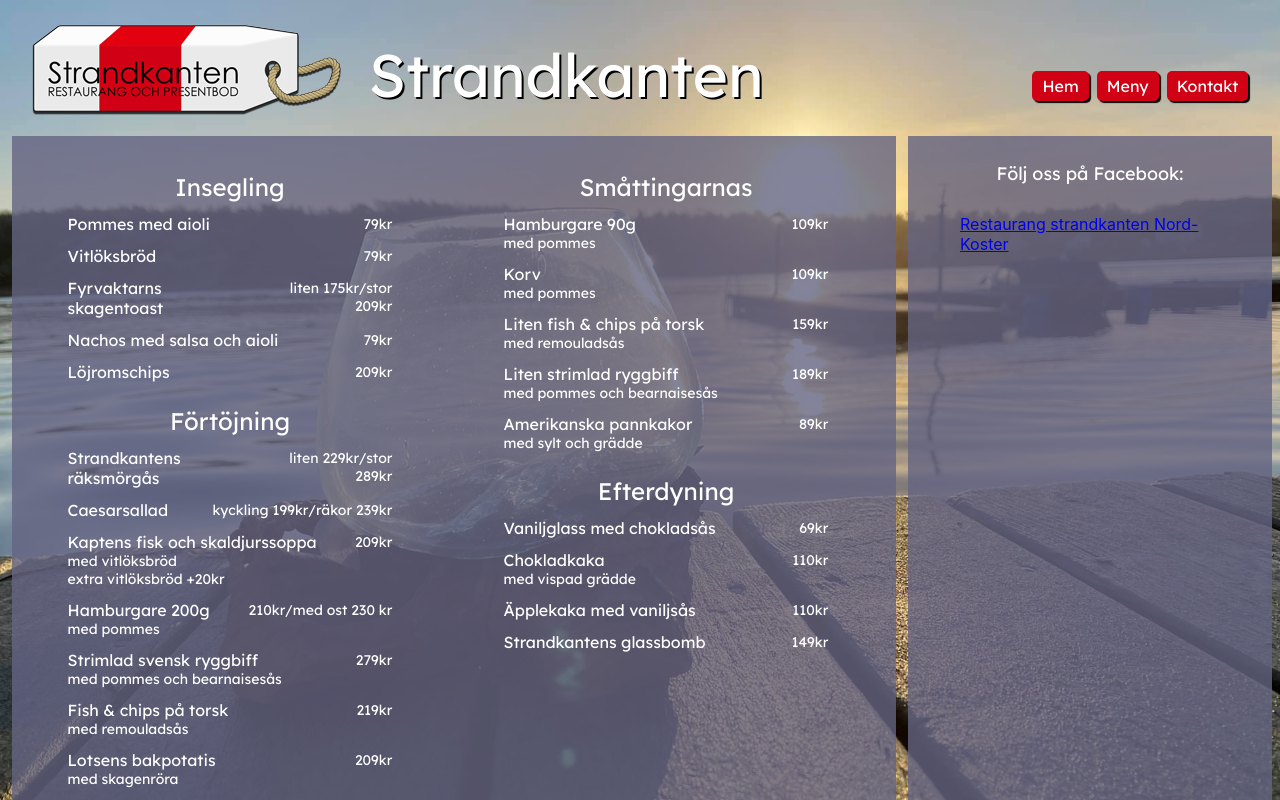
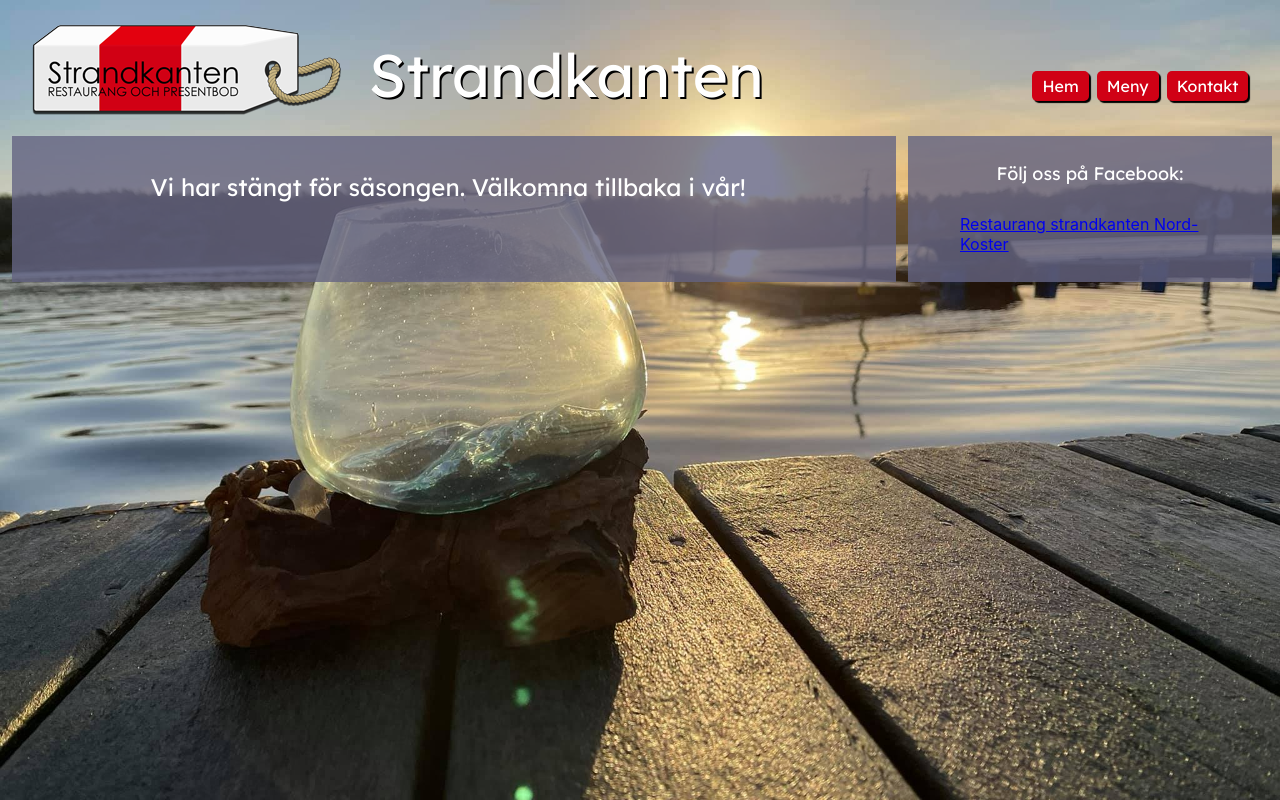
Before and after one commit to LisaStur/kanten, a React (Create React App) app: page /menue in a window 1280 px wide. Shown: the top 800 px of the page. Built offline with nearby package versions, Linux system fonts and the light colour scheme; a web font is replaced by a local one.

Commit message:
Season close

```diff
--- a/src/components/Meny.js
+++ b/src/components/Meny.js
@@ -5,7 +5,8 @@ export const Meny = () => {
 
   return (
     <MenySection>
-      <BigScreen>
+      <MenyHeader>Vi har stängt för säsongen. Välkomna tillbaka i vår!</MenyHeader>
+      {/*<BigScreen>
         <MenyHeader>Insegling</MenyHeader>
         <EachEntry>
           <MenyEntry>Pommes med aioli</MenyEntry>
@@ -158,7 +159,7 @@ export const Meny = () => {
           <MenyEntry>Strandkantens glassbomb</MenyEntry>
           <Price>149kr</Price>
         </EachEntry>
-      </BigScreen>
+      </BigScreen>*/}
       {/*<BigScreen>
         <MenyHeader>Dryck</MenyHeader>
         <DrinkHeader>Öl</DrinkHeader>
@@ -347,7 +348,7 @@ const MenySection = styled.section`
     width: 80%;
   }
 `
-const BigScreen = styled.div`
+/* const BigScreen = styled.div`
   display: flex;
   flex-direction: column;
 
@@ -356,7 +357,7 @@ const BigScreen = styled.div`
     padding: 0 5% 3% 5%;
   }
 
-`
+`*/
 const MenyHeader = styled.h2`
   color: white;
   font-family: 'Lexend Deca', sans-serif;
@@ -367,7 +368,7 @@ const MenyHeader = styled.h2`
   margin-block-start: 0;
   margin-block-end: 0;
 `
-const EachEntry = styled.div`
+/* const EachEntry = styled.div`
   display: flex;
   flex-direction: row;
   justify-content: space-between;
@@ -422,7 +423,8 @@ const Price = styled.p`
     padding-top: 1px;
     font-size: 14px;
   }
-`
+`*/
+
 /* const DrinkHeader = styled.h3`
   color: white;
   font-family: 'Lexend Deca', sans-serif;
--- a/src/components/StartPage.js
+++ b/src/components/StartPage.js
@@ -8,7 +8,7 @@ export const StartPage = () => {
   return (
     <StartPageSection>
       <StartPageTextBox>
-        <StartPageHeader>Välkommen!</StartPageHeader>
+        <StartPageHeader>Vi har stängt för säsongen.<br />Välkommen tillbaka i vår!</StartPageHeader>
         <StartPageText>Restaurang Strandkanten på Nordkoster erbjuder mat och dryck i en fantastisk miljö med
           utomhusservering på bryggan eller inomhus i den mysiga sjöboden.
           Passa på att handla presenter till dig själv och andra i den välfyllda butiken.
@@ -17,14 +17,14 @@ export const StartPage = () => {
           med familj tillsammmans med kollegor från öarna. Säsongen startar vid påsk och sträcker sig till och med hummerfisket i oktober.
           Under högsäsong är det öppet alla dagar medan det för- och eftersäsong är öppet på helgerna.
         </StartPageTextBiggerScreen>
-        <StartPageSmallHeader>Öppettider:</StartPageSmallHeader>
+        {/*        <StartPageSmallHeader>öppettider:</StartPageSmallHeader>
         <StartPageText>
           Följ oss på Facebook för uppdateringar om öppettider och övriga nyheter!
-        </StartPageText>
+        </StartPageText>*/}
       </StartPageTextBox>
       <PageImageContainer>
-        <PageImage src={masar} alt='Strandkantens brygga'/>
-        <PageImageSmall src={masar2} alt='Strandkantens brygga'/>
+        <PageImage src={masar} alt='Strandkantens brygga' />
+        <PageImageSmall src={masar2} alt='Strandkantens brygga' />
       </PageImageContainer>
     </StartPageSection>
   )
@@ -52,13 +52,13 @@ const StartPageHeader = styled.h1`
   font-size: 24px;
   margin: 4% 0 0 4%;
 `
-const StartPageSmallHeader = styled.h2`
+/* const StartPageSmallHeader = styled.h2`
   font-family: 'Lexend Deca', sans-serif;
   font-weight: normal;
   color: white;
   font-size: 18px;
   margin: 4% 0 0 4%;
-`
+`*/
 const StartPageText = styled.p`
   color: white;
   font-size: 16px;
```
